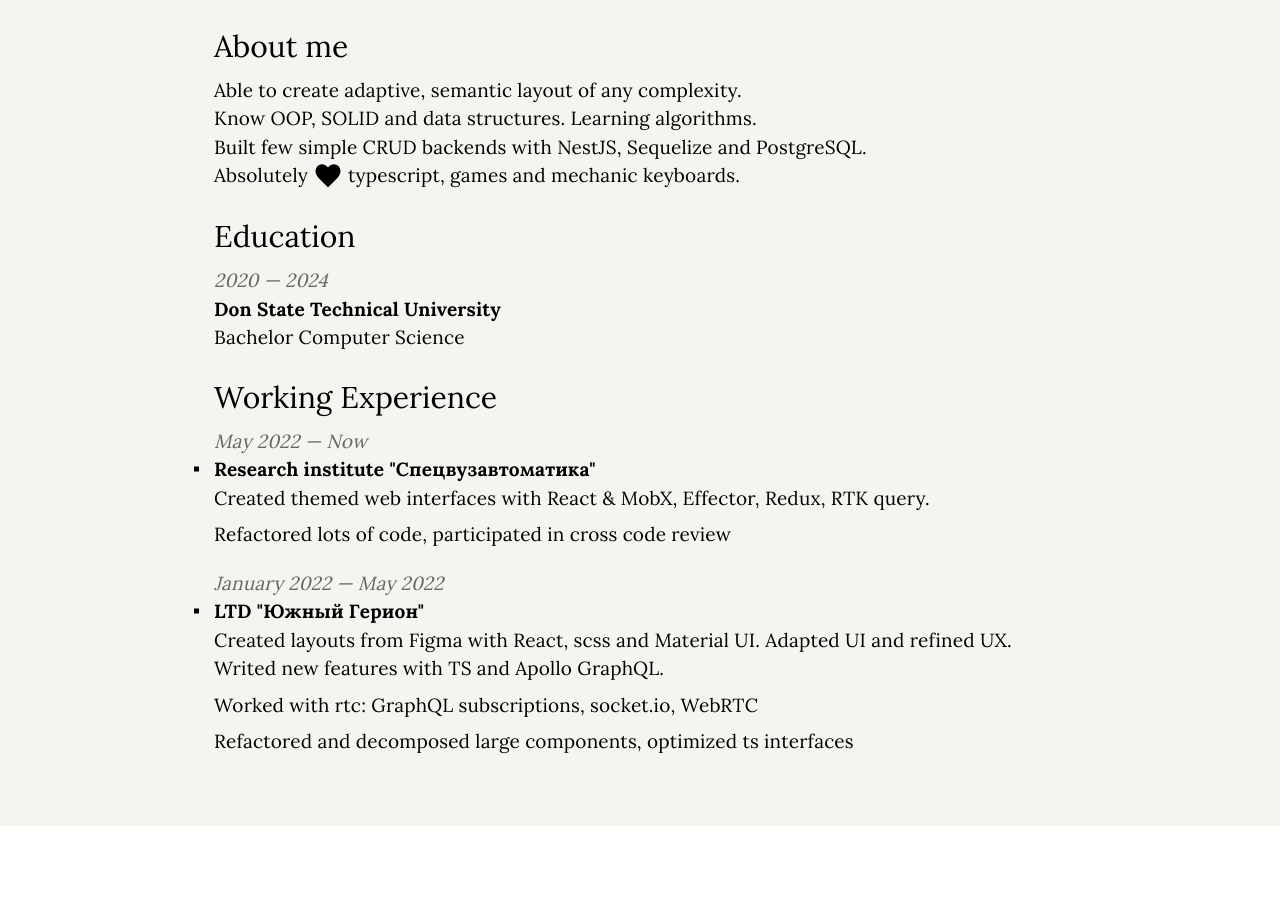
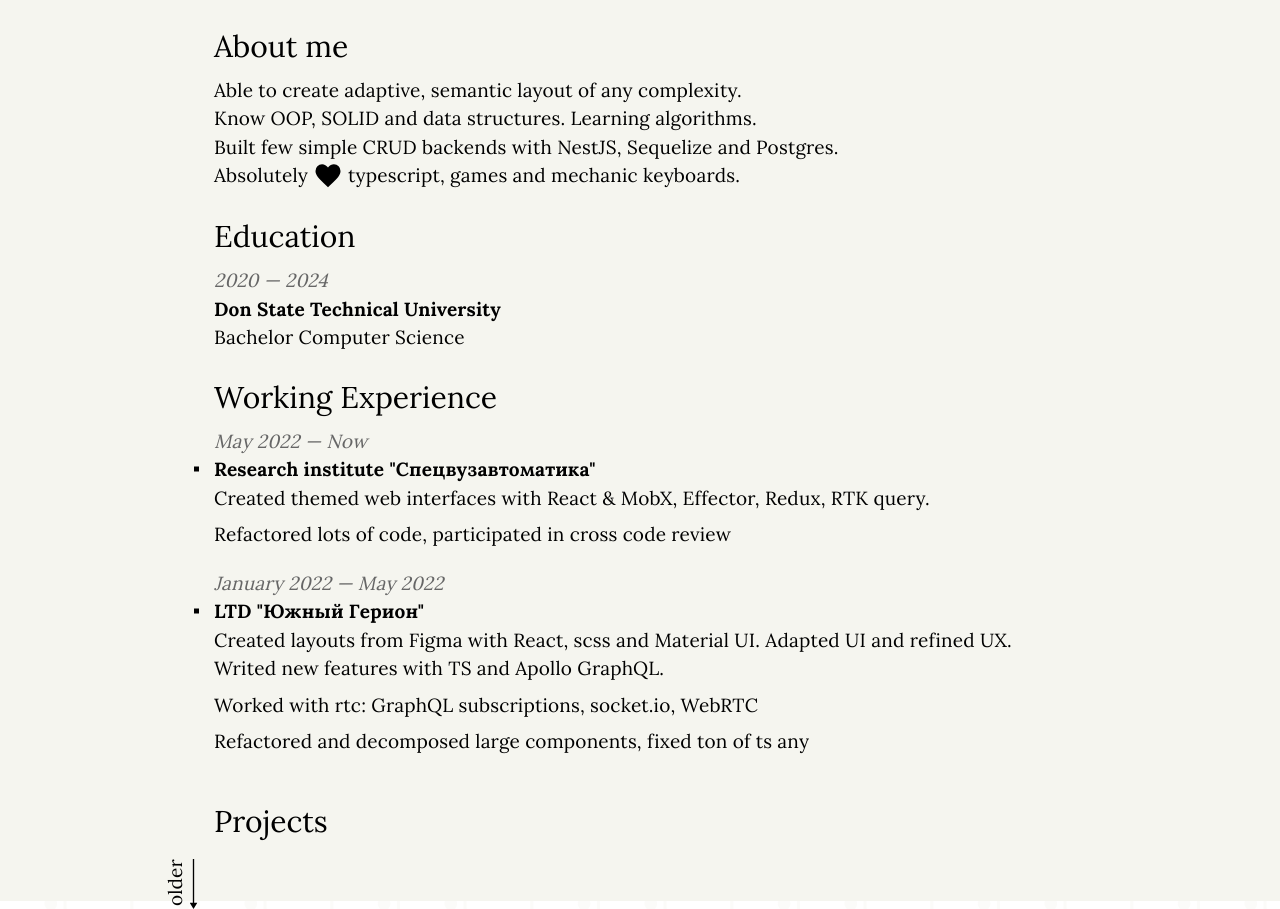
Before and after one commit to Dispersioned/web, a React (Create React App) app: page / in a window 1280 px wide. Shown: the part 480-1389 px from the top of the page. Before the commit the page ends 1306 px from the top, so only its background shows below. Built offline with nearby package versions, Linux system fonts and the light colour scheme.

Commit message:
feat: cool arrow

```diff
--- a/src/views/home/Home.tsx
+++ b/src/views/home/Home.tsx
@@ -1,11 +1,12 @@
 import { Typography } from '@mui/material';
+import arrowIcon from 'assets/icons/arrow.svg';
 import globeIcon from 'assets/icons/globe.svg';
 import loveIcon from 'assets/icons/love.svg';
 import { EducationCard } from 'components/education-card';
 import { Layout } from 'components/layout';
 import { WorkCard } from 'components/work-card';
 
-import { Content, Skill, Skills } from './styles';
+import { Content, Projects, Skill, Skills, Timeline } from './styles';
 
 export function Home() {
   return (
@@ -71,7 +72,7 @@ export function Home() {
           <Typography variant="h5">About me</Typography>
           <Typography>Able to create adaptive, semantic layout of any complexity.</Typography>
           <Typography>Know OOP, SOLID and data structures. Learning algorithms.</Typography>
-          <Typography>Built few simple CRUD backends with NestJS, Sequelize and PostgreSQL.</Typography>
+          <Typography>Built few simple CRUD backends with NestJS, Sequelize and Postgres.</Typography>
           <Typography component="div" style={{ display: 'flex', gap: 5, flexWrap: 'wrap' }}>
             Absolutely
             <img src={loveIcon} alt="#" style={{ width: 30, height: 30 }} />
@@ -111,10 +112,17 @@ export function Home() {
             experience={[
               'Created layouts from Figma with React, scss and Material UI. Adapted UI and refined UX. Writed new features with TS and Apollo GraphQL.',
               'Worked with rtc: GraphQL subscriptions, socket.io, WebRTC',
-              'Refactored and decomposed large components, optimized ts interfaces',
+              'Refactored and decomposed large components, fixed ton of ts any',
             ]}
           />
         </div>
+        <Projects>
+          <Typography variant="h5">Projects</Typography>
+          <Timeline component="div">
+            older
+            <img src={arrowIcon} alt="#" />
+          </Timeline>
+        </Projects>
       </Content>
     </Layout>
   );
--- a/src/views/home/styles.ts
+++ b/src/views/home/styles.ts
@@ -1,4 +1,4 @@
-import { Chip, styled } from '@mui/material';
+import { Chip, Typography, styled } from '@mui/material';
 
 export const Content = styled('div')`
   display: flex;
@@ -19,3 +19,21 @@ export const Skill = styled(Chip)`
   font-size: 15px;
   border-radius: 10px;
 `;
+
+export const Projects = styled('div')`
+  position: relative;
+`;
+
+export const Timeline = styled(Typography)`
+  position: absolute;
+  top: 65px;
+  left: -60px;
+  transform: rotate(-90deg);
+  text-align: right;
+
+  img {
+    width: 50px;
+    object-fit: fill;
+    transform: rotate(180deg);
+  }
+` as typeof Typography;
```
Also changed, not shown: src/assets/icons/arrow.svg (added).
